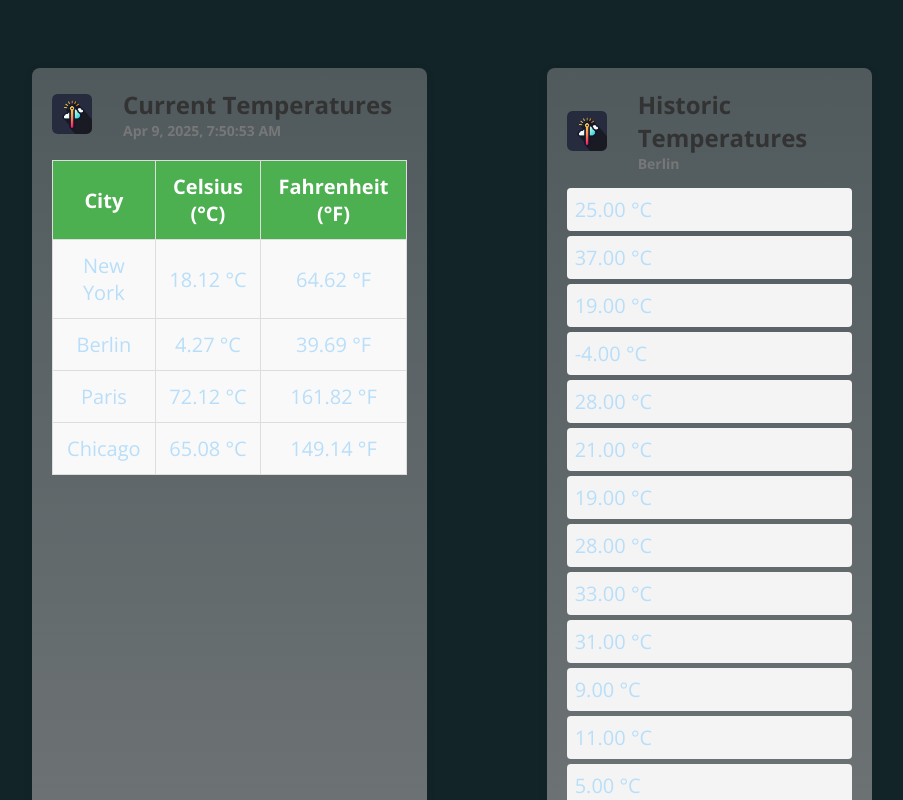
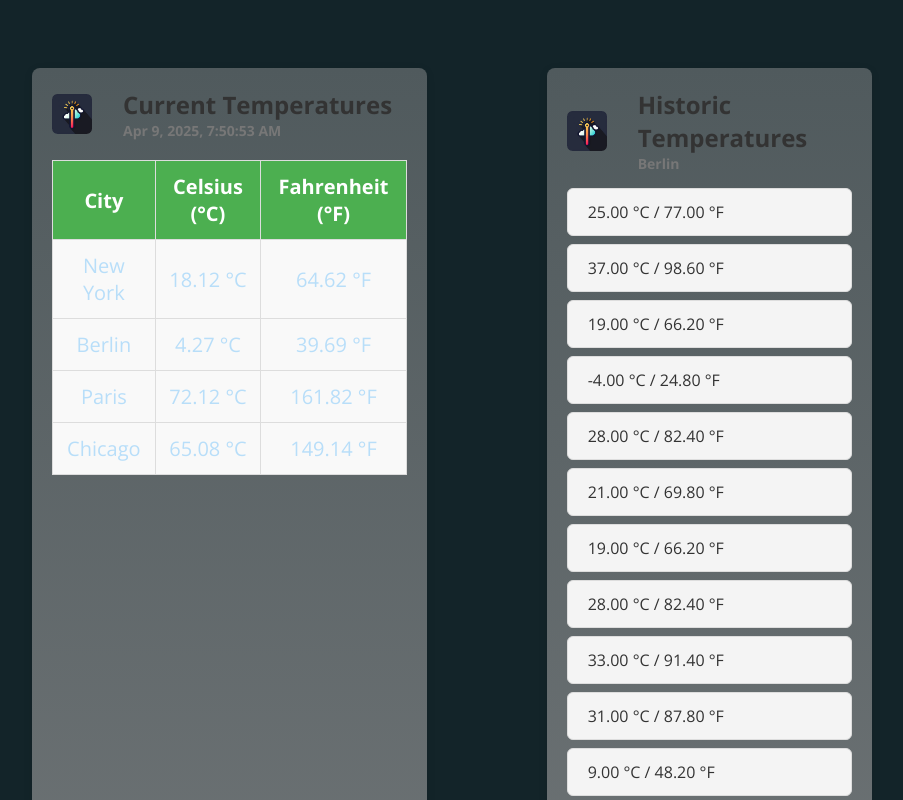
Before and after one commit to adnan5509/GlobeTherm, an Angular app: page / in a window 1280 px wide. Shown: the top 800 px of the page, without its empty margins (188-1091 px from the left). Built offline with nearby package versions, Linux system fonts and the light colour scheme.

Commit message:
enhance historic temperature display with dual unit conversion and improved styling

```diff
--- a/src/app/app.component.html
+++ b/src/app/app.component.html
@@ -50,7 +50,9 @@
     </header>
     <ul class="historic-list">
       @for (temperature of historicTemperatures; track temperature) {
-      <li (click)="onReset($index)">{{ temperature | temperature: 'cel' }}</li>
+      <li class="historic-temperature-item" (click)="onReset($index)">
+        {{ temperature | temperature: 'cel' }} / {{ temperature | temperature: 'cel' : 'far' }}
+      </li>
       }
     </ul>
   </article>
@@ -131,15 +133,32 @@
     padding: 0;
   }
 
-  .historic-list li {
-    padding: 8px;
+  .historic-temperature-item {
+    padding: 12px 20px;
     background-color: #f4f4f4;
-    margin: 5px 0;
-    border-radius: 4px;
+    margin: 8px 0;
+    border-radius: 6px;
     cursor: pointer;
+    font-size: 16px;
+    color: #333;
+    border: 1px solid #ddd;
+    transition: background-color 0.3s ease, transform 0.3s ease;
   }
 
-  .historic-list li:hover {
+  .historic-temperature-item:hover {
     background-color: #ddd;
+    transform: scale(1.02);
+  }
+
+  .historic-temperature-item:active {
+    background-color: #ccc;
+  }
+
+  .historic-temperature-item:first-child {
+    margin-top: 0;
+  }
+
+  .historic-temperature-item:last-child {
+    margin-bottom: 0;
   }
 </style>
```
